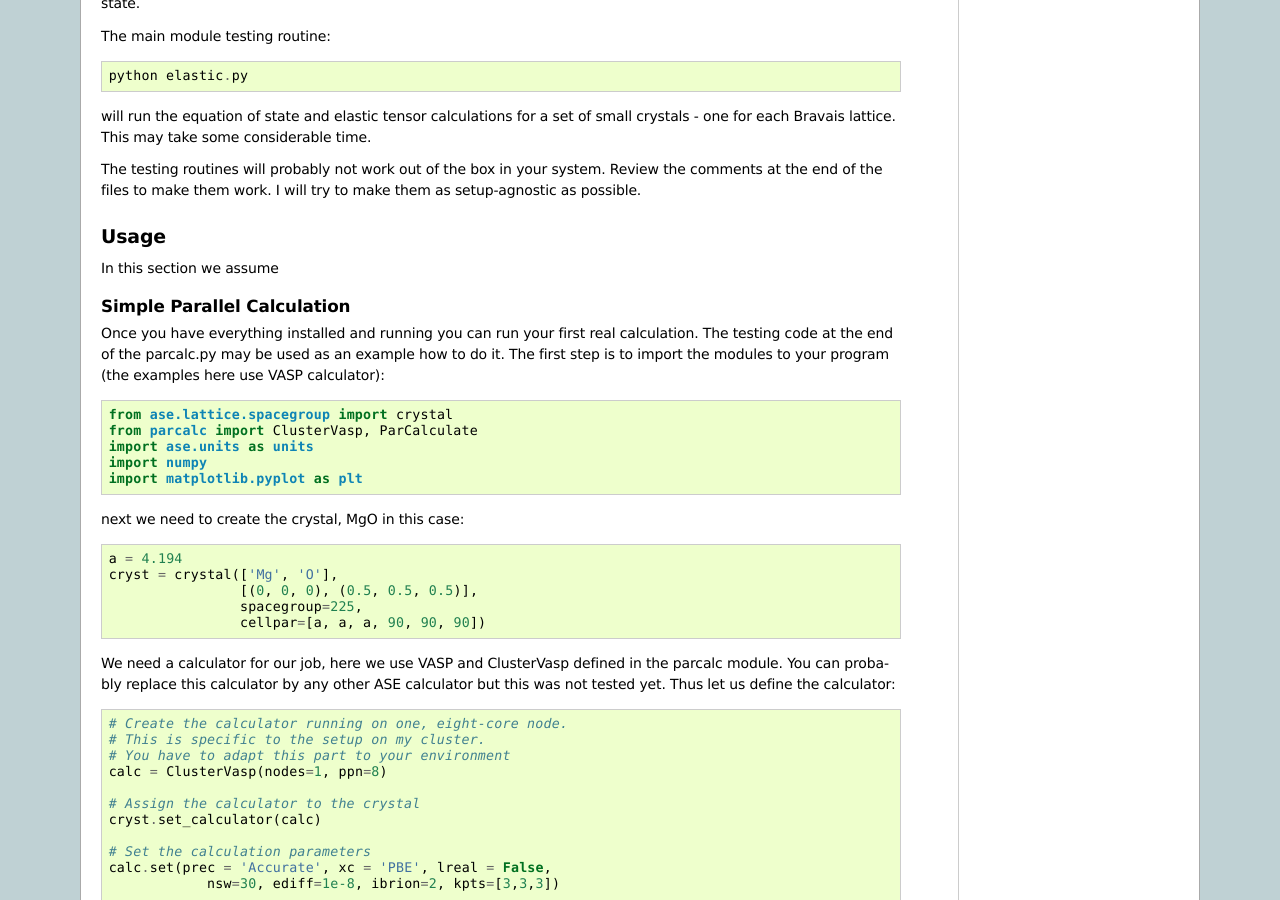
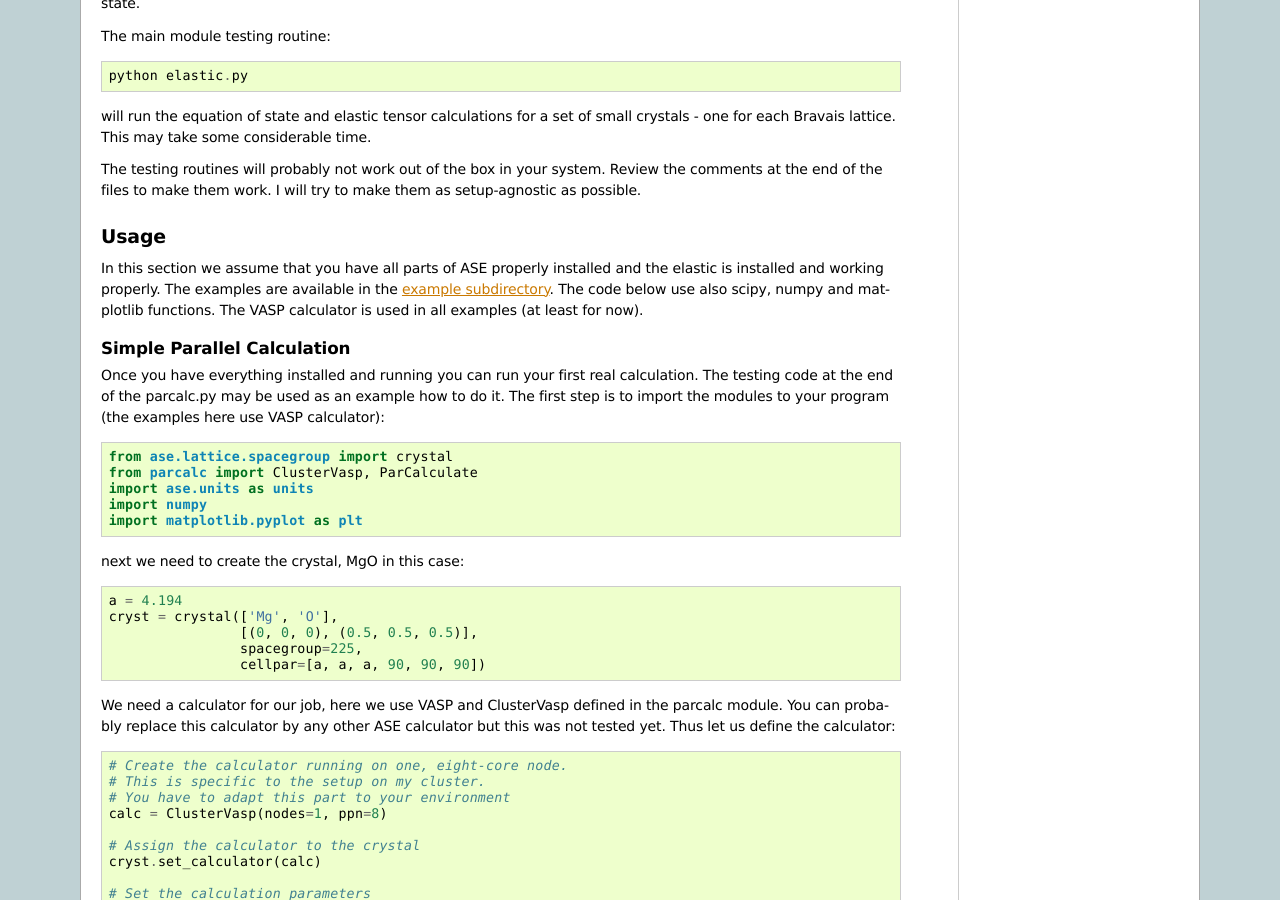
Before and after one commit to jochym/Elastic, a Sphinx documentation site: the page built from doc/source/usage.rst, in a window 1280 px wide and 900 px high, scrolled down 596 px. Built offline with Sphinx 7.4.7, drawn with Linux system fonts in a browser that asks for light colours; comment, search, counter and statistics services are not loaded.

Commit message:
Intro to usage. Link to example dir on LP.

```diff
--- a/doc/source/usage.rst
+++ b/doc/source/usage.rst
@@ -48,7 +48,11 @@ them as setup-agnostic as possible.
 Usage
 -----
 
-In this section we assume
+In this section we assume that you have all parts of ASE properly installed and
+the elastic is installed and working properly. The examples are available in the
+`example subdirectory <http://bazaar.launchpad.net/~jochym/elastic/trunk/files/head:/example/>`_.
+The code below use also scipy, numpy and matplotlib functions.
+The VASP calculator is used in all examples (at least for now).
 
 .. _parcalc:
 
```
